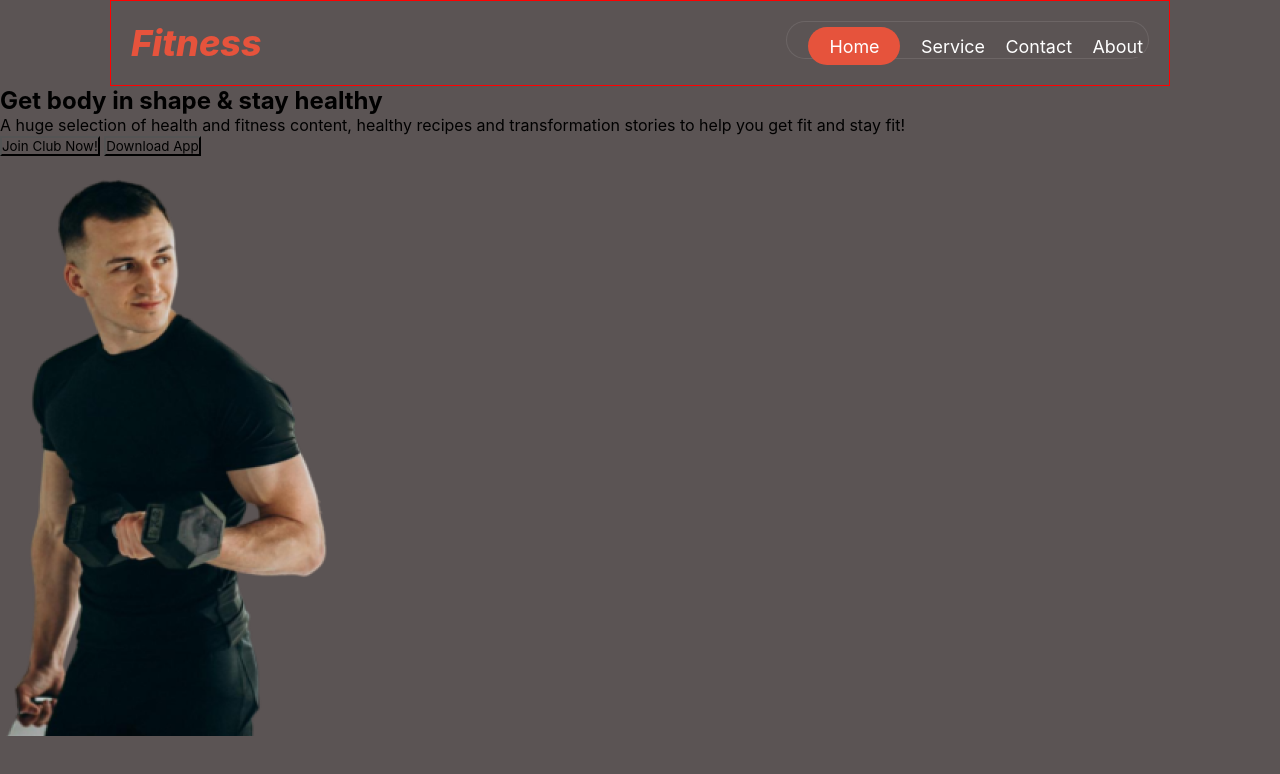
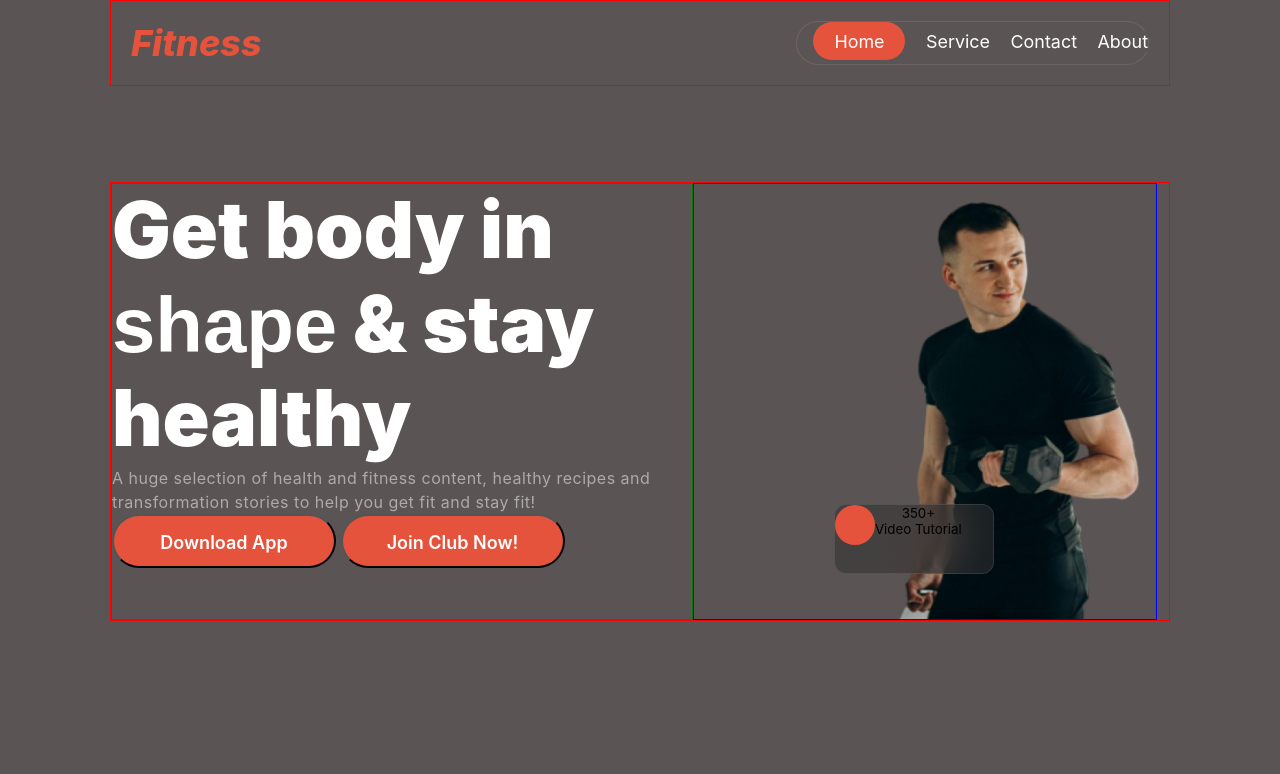
Before and after one commit to satyajit-jbl/b10a2-satyajit, a plain HTML site: page index.html in a window 1280 px wide. Drawn offline with Linux system fonts and the light colour scheme.

Commit message:
banner done

```diff
--- a/index.html
+++ b/index.html
@@ -6,6 +6,19 @@
     <title>Fitness</title>
     <!-- fontawesome cdn -->
     <script src="https://kit.fontawesome.com/a204cd4eb6.js" crossorigin="anonymous"></script>
+    <!-- miama font cdn -->
+    <script>@font-face {
+        font-family: 'Miama';
+        font-style: italic;
+        font-weight: 400;
+        src: local('Miama'), url('https://fonts.cdnfonts.com/s/302/Miama-Regular.woff') format('woff');
+    }
+    @font-face {
+        font-family: 'Miama';
+        font-style: normal;
+        font-weight: 300;
+        src: local('Miama'), url('https://fonts.cdnfonts.com/s/302/Miama.woff') format('woff');
+    }</script>
     <!-- link with css -->
     <link rel="stylesheet" href="style/style.css">
     <link rel="stylesheet" href="style/responsive.css">
@@ -24,18 +37,25 @@
         </nav>
         <!-- banner saction start here -->
          <section>
-            <div>
-                <h1>Get body in shape & stay healthy</h1>
-                <p>A huge selection of health and fitness content, healthy recipes and transformation stories to help you get fit and stay fit!</p>
-                <div>
-                    <button>Join Club Now!</button>
-                    <button>Download App</button>
+            <div class="banner-content">
+                <div class="banner-title">
+                    <h1 class="banner-text">Get body in<br> <span id="shape">shape</span> & stay<br> healthy</h1>
+                    <p class="text-description">A huge selection of health and fitness content, healthy recipes and transformation stories to help you get fit and stay fit!</p>
+                    <div>
+                        <button class="btn-primary">Download App</button>
+                        <button class="btn-primary">Join Club Now!</button>
+                    </div>
                 </div>
+                <div class="banner-image">
+                    <img src="./images/Images 2.png" alt="">
+                    <button class="banner-badge">
+                        <div class="circle"></div>350+<br>Video Tutorial</button>
+                </div>
+
             </div>
-            <img src="./images/Images 2.png" alt="">
          </section>
 
-         <!-- banner saction start here -->
+         <!-- banner saction ends here -->
     </header>
 
 </body>
--- a/style/style.css
+++ b/style/style.css
@@ -7,6 +7,9 @@
     font-family: "Inter", sans-serif;
 }
 @import url('https://fonts.googleapis.com/css2?family=Inter:wght@100..900&family=Mulish:ital,wght@0,200..1000;1,200..1000&family=Work+Sans:ital,wght@0,100..900;1,100..900&display=swap');
+@import url('https://fonts.googleapis.com/css2?family=Dancing+Script:wght@400..700&family=Inter:wght@100..900&family=Mulish:ital,wght@0,200..1000;1,200..1000&family=Work+Sans:ital,wght@0,100..900;1,100..900&display=swap');
+
+
 body{
     font-family: "Inter", sans-serif;
 }
@@ -26,16 +29,19 @@ body{
     padding: 20px;
     margin: 0 auto;
 
+
 }
 .navbar-menu{
     border: 1px solid rgba(255, 255, 255, 0.1);
     /* background-color: aqua; */
-    justify-content: center;
-    align-items: center;
+    /* justify-items: left; */
+    /* align-items: center; */
     /* margin-right: 5px; */
-    padding: 5px;
-    border-radius: 20px;
-    height: 38px;
+    /* padding: 5px; */
+    border-radius: 39px;
+    /* height: 48px; */
+    /* text-align: center; */
+    /* align-content: first baseline; */
 }
 .navbar-btn{
     color: rgb(255, 255, 255);
@@ -43,13 +49,114 @@ body{
     font-weight: 400;
     border: none;
     margin-left: 1rem;
+    /* align-items: center; */
+
 }
 #btn-home{
     background-color: rgb(230, 83, 60);
     width: 92px;
     height: 38px;
     border-radius: 48px;
+    /* justify-content: center; */
 }
 #hampbar{
     display: none;
 }
+/*SHARED STYLE*/
+.btn-primary{
+    color: rgb(255, 255, 255);
+    width: 224px;
+    height: 54px;
+    padding: 16px 40px 16px 40px;
+    font-size: 18px;
+    font-weight: 600;
+    line-height: 22px;
+    border-radius: 42px;
+    background: rgb(230, 83, 60);
+
+}
+.text-description{
+    color: rgba(255, 255, 255, 0.5);
+font-family: Inter;
+font-size: 16px;
+font-weight: 400;
+line-height: 24px;
+letter-spacing: 0.5px;
+text-align: left;
+}
+
+
+
+
+/*BANNER STYLE START HERE*/
+.banner-content{
+    border: 1px solid red;
+    width: 1060px;
+    display: flex;
+    margin: 0 auto;
+    height: 27.43rem;
+    margin-top: 6rem;
+    /* justify-content: space-around; */
+
+}
+.banner-title{
+    width: 55%;
+    border: 1px solid green;
+
+}
+.banner-text{
+    color: rgb(255, 255, 255);
+    font-size: 4.87rem;
+    font-weight: 900;
+    /* height: 281px; */
+    line-height: 120%;
+    letter-spacing: 0%;
+
+}
+#shape{
+    font-family: "Miama", sans-serif;
+
+}
+/* .banner-title img{
+    width: 50%;
+    justify-content: center;
+    position: absolute;
+    justify-content: space-between;
+
+} */
+ .banner-image{
+    /* width: 50%;
+    height: 100px; */
+    position: relative;
+    border: 1px solid blue;
+    /* justify-content: space-between; */
+
+ }
+ .banner-image img{
+    /* width: 100%; */
+    height: 100%;
+    margin-left: 200px;
+ }
+ .banner-badge{
+    display: flex;
+    position: absolute;
+    width: 160px;
+    height: 70px;
+    border: 1px solid rgba(255, 255, 255, 0.1);
+    border-radius: 12px;
+    backdrop-filter: blur(20px);
+    background-color: rgba(48, 48, 48, 0.54);
+    left: 140px;
+    top: 320px;
+
+ }
+ .circle{
+    width: 40px;
+    height: 40px;
+    background-color: rgb(230, 83, 60);
+    border-radius: 50%;
+
+ }
+ .badge-title{
+
+ }
```
